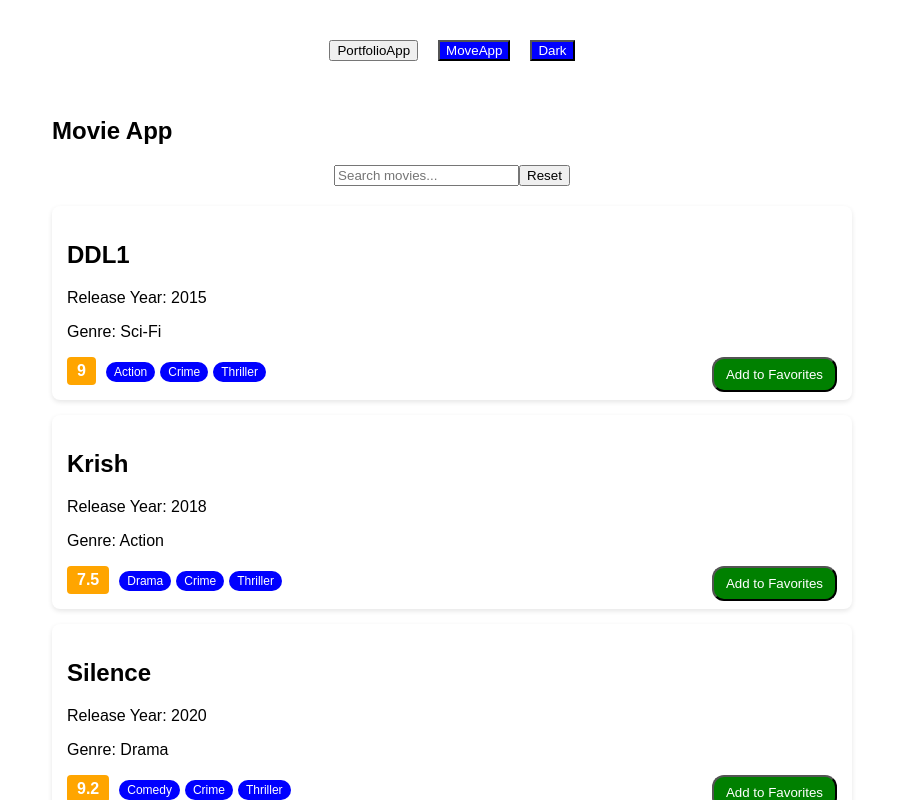
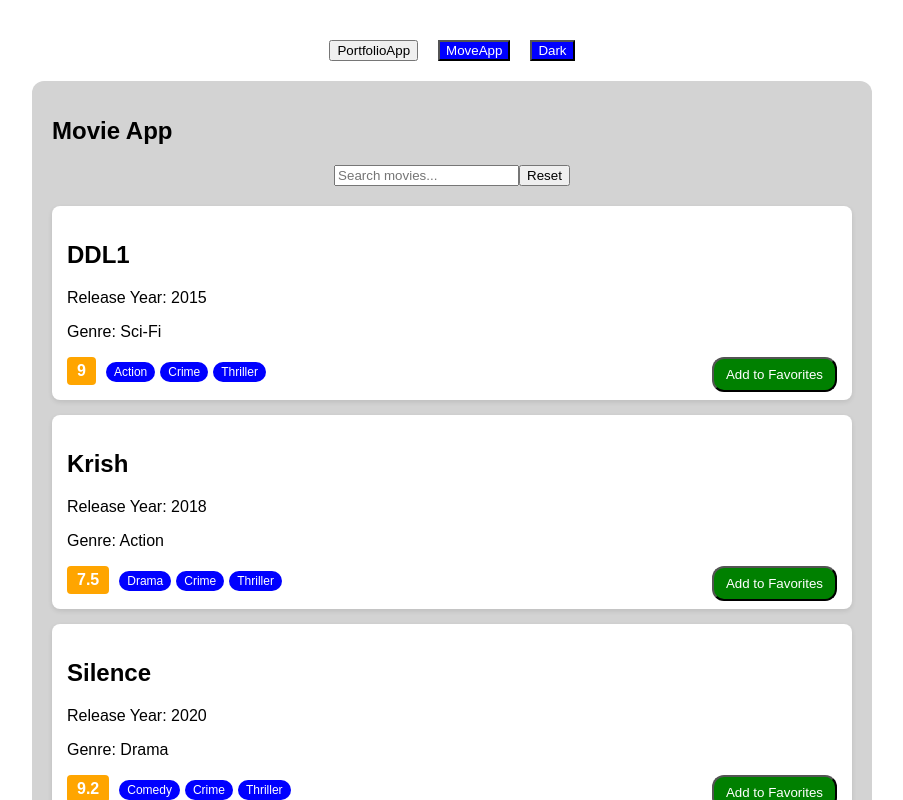
Before and after one commit to singhpreet86/react-essentials-assignment, a React (Create React App) app: page / in a window 1280 px wide. Both pictures are taken after a click on the button "MoveApp". Shown: the top 800 px of the page, without its empty margins (188-1091 px from the left). Built offline with nearby package versions, Linux system fonts and the light colour scheme.

Commit message:
Update MoveAppContainer.js

```diff
--- a/src/components/Assignment1/MovieApp/MoveAppContainer.js
+++ b/src/components/Assignment1/MovieApp/MoveAppContainer.js
@@ -24,7 +24,7 @@ function MovieAppContainer({theme}){
     );
 
     return (
-        <div className={`movie-app ${theme}`}>
+        <div className="movie-app">
             <div className="movie-header">
                 <h1> Movie App </h1>
             </div>
```
